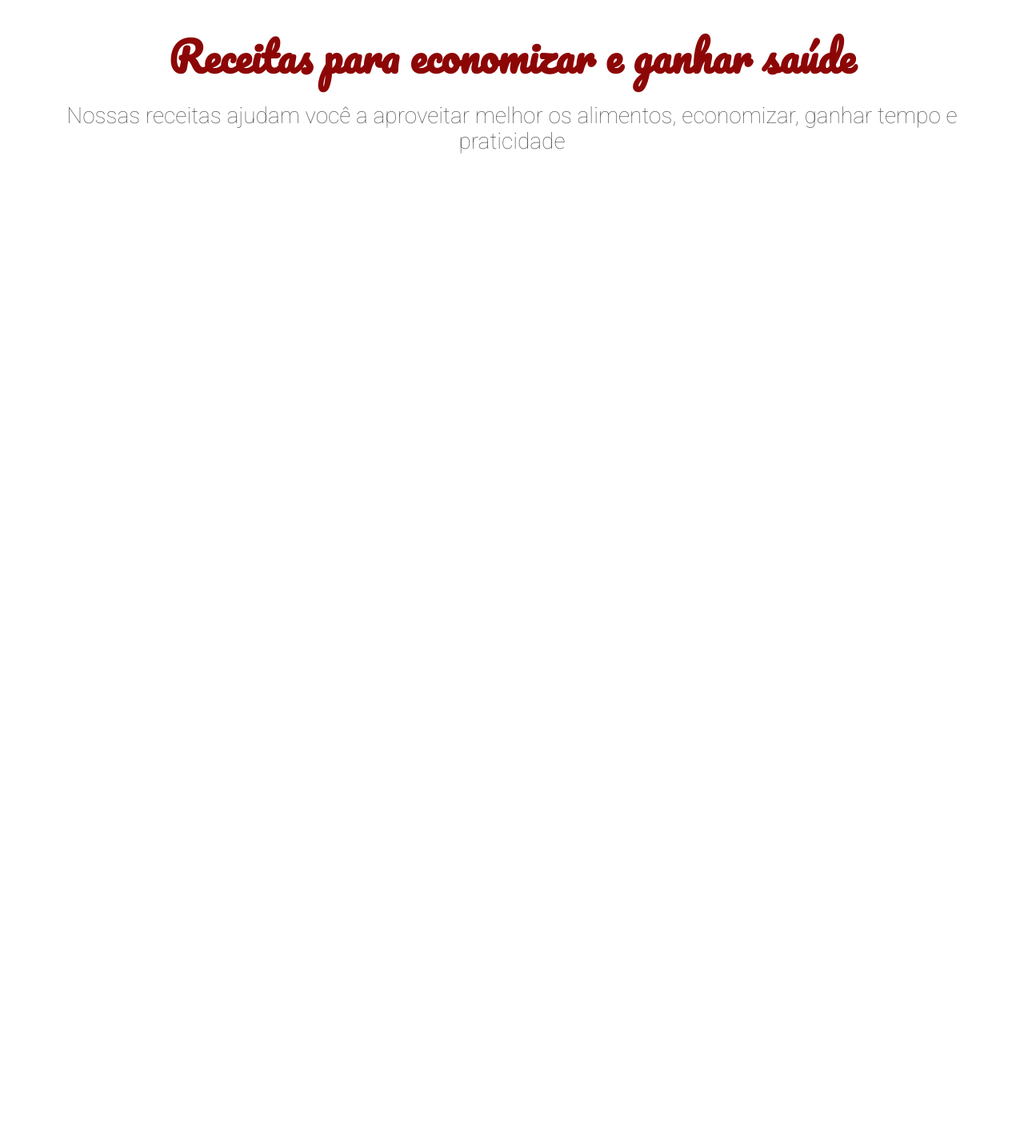
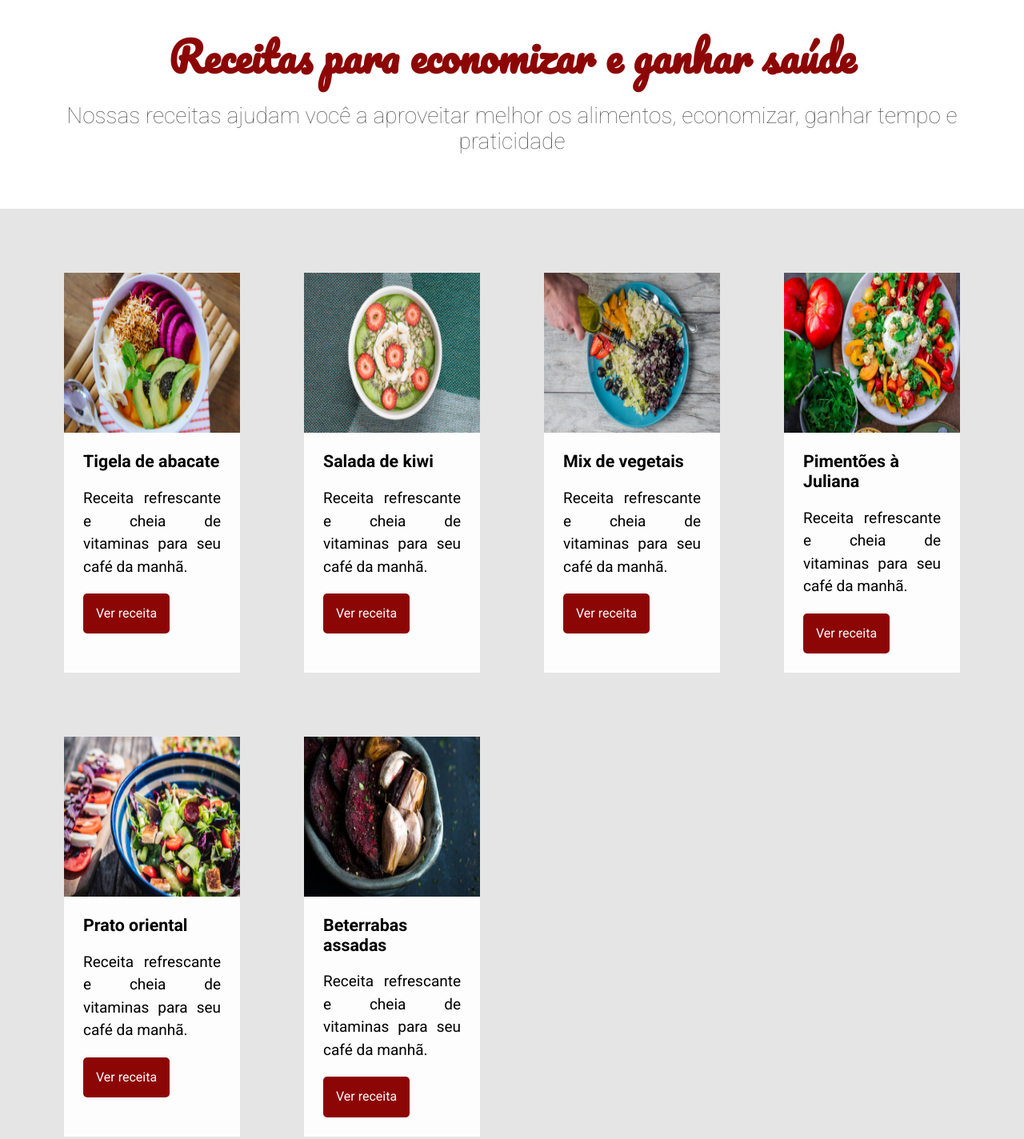
Before and after one commit to guacirita/fruta-e-fruto, a plain HTML site: page index.html in a window 1280 px wide. Shown: the part 802-2226 px from the top of the page at 80% size. Before the commit the page ends 1063 px from the top, so only its background shows below. Drawn offline with Linux system fonts and the light colour scheme.

Commit message:
criando section receitas html e css

```diff
--- /dev/null
+++ b/assets/css/receita/receita-botao.css
@@ -0,0 +1,13 @@
+.receita__botao{
+    background: #8d0606;
+    border: none;
+    border-radius: 5px;
+    color: #fdfdfd;
+    padding: 1rem;
+    transition: all .1s ease-in-out;
+}
+
+.receita__botao:hover{
+    background: #620404;
+    cursor: pointer;
+}
--- /dev/null
+++ b/assets/css/receita/receita-conteudo.css
@@ -0,0 +1,3 @@
+.receita__conteudo{
+    padding: 1.5rem;
+}
--- /dev/null
+++ b/assets/css/receita/receita-descricao.css
@@ -0,0 +1,5 @@
+.receita__descricao{
+    font-size: 1.1875rem;
+    line-height: 1.5;
+    text-align: justify;
+}
--- /dev/null
+++ b/assets/css/receita/receita-imagem.css
@@ -0,0 +1,3 @@
+.receita__imagem{
+    height: 200px;
+}
--- /dev/null
+++ b/assets/css/receita/receita-titulo.css
@@ -0,0 +1,5 @@
+.receita__titulo{
+    font-size: 1.3375rem;
+    padding-left: 0;
+    padding-right: 0;
+}
--- /dev/null
+++ b/assets/css/receita/receita.css
@@ -0,0 +1,8 @@
+.receita{
+    background: #fdfdfd;
+    display:flex;
+    flex-direction: column;
+    margin-bottom: 5rem;
+    margin-right: 5rem;
+    width: calc(25% - 5rem);
+}
--- /dev/null
+++ b/assets/css/receitas.css
@@ -0,0 +1,6 @@
+.receitas{
+    background: #e5e5e5;
+    display: flex;
+    flex-wrap: wrap;
+    padding: 5rem 0 0 5rem;
+}
--- a/index.html
+++ b/index.html
@@ -7,18 +7,26 @@
     <meta name="viewport" content="width=device-width, initial-scale=1.0" />
     <meta http-equiv="X-UA-Compatible" content="ie=edge" />
     <title>Fruta & Fruto</title>
-    <link href="./assets/css/normalize.css" rel="stylesheet" />
-    <link href="./assets/css/reset.css" rel="stylesheet" />
-    <link href="./assets/css/cabecalho.css" rel="stylesheet" />
-    <link href="./assets/css/menu/menu-lista.css" rel="stylesheet" />
-    <link href="./assets/css/menu/menu-item.css" rel="stylesheet" />
-    <link href="./assets/css/menu/menu-link.css" rel="stylesheet" />
-    <link href="./assets/css/banner/banner.css" rel="stylesheet" >
-    <link href="./assets/css/banner/banner-titulo.css" rel="stylesheet">
-    <link href="./assets/css/banner/banner-imagem.css" rel="stylesheet" >
-    <link href="./assets/css/sobre/sobre.css" rel="stylesheet" >
-    <link href="./assets/css/sobre/sobre-titulo.css" rel="stylesheet" >
-    <link href="./assets/css/sobre/sobre-descricao.css" rel="stylesheet" >
+    <link rel="stylesheet" href="./assets/css/normalize.css">
+    <link rel="stylesheet" href="./assets/css/reset.css">
+    <link rel="stylesheet" href="./assets/css/cabecalho.css">
+    <link rel="stylesheet" href="./assets/css/menu/menu-lista.css">
+    <link rel="stylesheet" href="./assets/css/menu/menu-item.css">
+    <link rel="stylesheet" href="./assets/css/menu/menu-link.css">
+    <link rel="stylesheet" href="./assets/css/banner/banner.css">
+    <link rel="stylesheet" href="./assets/css/banner/banner-titulo.css">
+    <link rel="stylesheet" href="./assets/css/banner/banner-imagem.css">
+    <link rel="stylesheet" href="./assets/css/sobre/sobre.css">
+    <link rel="stylesheet" href="./assets/css/sobre/sobre-titulo.css">
+    <link rel="stylesheet" href="./assets/css/sobre/sobre-descricao.css">
+    <link rel="stylesheet" href="./assets/css/receita/receita.css">
+    <link rel="stylesheet" href="./assets/css/receita/receita-botao.css">
+    <link rel="stylesheet" href="./assets/css/receita/receita-conteudo.css">
+    <link rel="stylesheet" href="./assets/css/receita/receita-descricao.css">
+    <link rel="stylesheet" href="./assets/css/receita/receita-imagem.css">
+    <link rel="stylesheet" href="./assets/css/receita/receita-titulo.css">
+    <link rel="stylesheet" href="./assets/css/receitas.css">
+
 
 </head>
 
@@ -43,6 +51,57 @@
         <P class="sobre__descricao">Nossas receitas ajudam você a aproveitar
             melhor os alimentos, economizar, ganhar tempo e praticidade</P>
     </section>
+
+    <section class="receitas">
+        <div class="receita">
+            <img alt="Tigela de abacate" class="receita__imagem" src="./assets/img/receitas/tigela-de-abacate.jpg" />
+            <div class="receita__conteudo">
+                <h4 class="receita__titulo"> Tigela de abacate </h4>
+                <p class="receita__descricao">Receita refrescante e cheia de vitaminas para seu café da manhã.</p>
+                <button class="receita__botao">Ver receita</button>
+            </div>
+        </div>
+        <div class="receita">
+            <img alt="Salada de kiwi" class="receita__imagem" src="./assets/img/receitas/salada-de-kiwi.jpg" />
+            <div class="receita__conteudo">
+                <h4 class="receita__titulo">Salada de kiwi</h4>
+                <p class="receita__descricao">Receita refrescante e cheia de vitaminas para seu café da manhã.</p>
+                <button class="receita__botao">Ver receita</button>
+            </div>
+        </div>
+        <div class="receita">
+            <img alt="Mix de vegetais" class="receita__imagem" src="./assets/img/receitas/mix-de-vegetais.jpg" />
+            <div class="receita__conteudo">
+                <h4 class="receita__titulo">Mix de vegetais</h4>
+                <p class="receita__descricao">Receita refrescante e cheia de vitaminas para seu café da manhã.</p>
+                <button class="receita__botao">Ver receita</button>
+            </div>
+        </div>
+        <div class="receita">
+            <img alt="Pimentões à Juliana" class="receita__imagem" src="./assets/img/receitas/pimentoes-a-juliana.jpg" />
+            <div class="receita__conteudo">
+                <h4 class="receita__titulo">Pimentões à Juliana</h4>
+                <p class="receita__descricao">Receita refrescante e cheia de vitaminas para seu café da manhã.</p>
+                <button class="receita__botao">Ver receita</button>
+            </div>
+        </div>
+        <div class="receita">
+            <img alt="Prato oriental" class="receita__imagem" src="./assets/img/receitas/prato-oriental.jpg" />
+            <div class="receita__conteudo">
+                <h4 class="receita__titulo">Prato oriental</h4>
+                <p class="receita__descricao">Receita refrescante e cheia de vitaminas para seu café da manhã.</p>
+                <button class="receita__botao">Ver receita</button>
+            </div>
+        </div>
+        <div class="receita">
+            <img alt="Beterrabas assadas" class="receita__imagem" src="./assets/img/receitas/beterrabas-assadas.jpg" />
+            <div class="receita__conteudo">
+                <h4 class="receita__titulo">Beterrabas assadas</h4>
+                <p class="receita__descricao">Receita refrescante e cheia de vitaminas para seu café da manhã.</p>
+                <button class="receita__botao">Ver receita</button>
+            </div>
+        </div>
+    </section>
 </body>
 
 </html>
```
